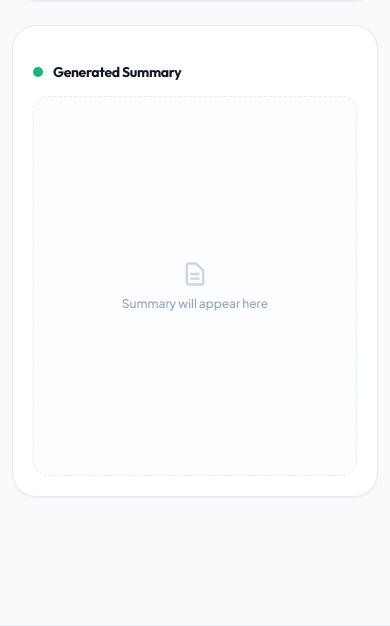
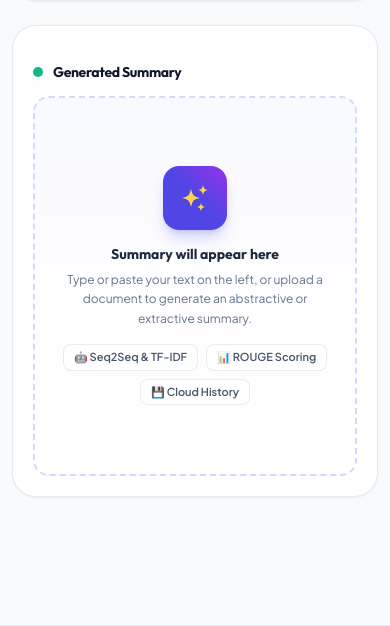
Before and after one commit to Abhijeet0848/LexiBrief, a FastAPI app: page / in a window 390 px wide. Shown: the part 902-1528 px from the top of the page. Run offline with FastAPI, Linux system fonts and the light colour scheme; data that the repository does not hold is empty; some libraries are stand-ins or nearby versions.

Commit message:
fix(ui): remove load sample test button while retaining AI orb, description, and feature badges

```diff
--- a/templates/index.html
+++ b/templates/index.html
@@ -1082,10 +1082,32 @@
 
                         </div>
                       ) : (
-                        /* Clean Minimalist Empty State */
-                        <div className="w-full h-[380px] sm:h-[430px] min-h-[320px] rounded-2xl bg-slate-50/40 border border-dashed border-slate-200/90 flex flex-col items-center justify-center text-center p-6 text-slate-400 select-none">
-                          <DocumentIcon className="w-7 h-7 text-slate-300 mb-2" />
-                          <span className="text-xs text-slate-400 font-medium">Summary will appear here</span>
+                        /* AI Studio Empty State Hub */
+                        <div className="h-[380px] sm:h-[430px] min-h-[320px] flex flex-col items-center justify-center text-center p-6 sm:p-8 rounded-2xl border-2 border-dashed border-indigo-200/80 bg-gradient-to-b from-indigo-50/40 via-purple-50/20 to-transparent relative overflow-hidden group/empty hover:border-indigo-400/90 transition-all duration-300">
+                          {/* 3D Animated AI Sparkle Orb */}
+                          <div className="w-16 h-16 rounded-2xl bg-gradient-to-tr from-indigo-600 via-indigo-600 to-purple-600 text-white shadow-lg shadow-indigo-500/30 flex items-center justify-center mb-3.5 transform group-hover/empty:scale-110 group-hover/empty:rotate-6 transition-all duration-300">
+                            <SparklesIcon className="w-8 h-8 text-amber-300 drop-shadow-sm" />
+                          </div>
+
+                          <span className="text-sm sm:text-base font-bold text-slate-800 font-heading">
+                            Summary will appear here
+                          </span>
+                          <p className="text-xs text-slate-500 max-w-xs mt-1.5 leading-relaxed">
+                            Type or paste your text on the left, or upload a document to generate an abstractive or extractive summary.
+                          </p>
+
+                          {/* High-tech feature badges */}
+                          <div className="flex flex-wrap items-center justify-center gap-2 mt-4">
+                            <span className="px-2.5 py-1 rounded-lg bg-white/90 border border-slate-200/80 text-[11px] font-semibold text-slate-600 shadow-2xs">
+                              🤖 Seq2Seq & TF-IDF
+                            </span>
+                            <span className="px-2.5 py-1 rounded-lg bg-white/90 border border-slate-200/80 text-[11px] font-semibold text-slate-600 shadow-2xs">
+                              📊 ROUGE Scoring
+                            </span>
+                            <span className="px-2.5 py-1 rounded-lg bg-white/90 border border-slate-200/80 text-[11px] font-semibold text-slate-600 shadow-2xs">
+                              💾 Cloud History
+                            </span>
+                          </div>
                         </div>
                       )}
                     </div>
```
